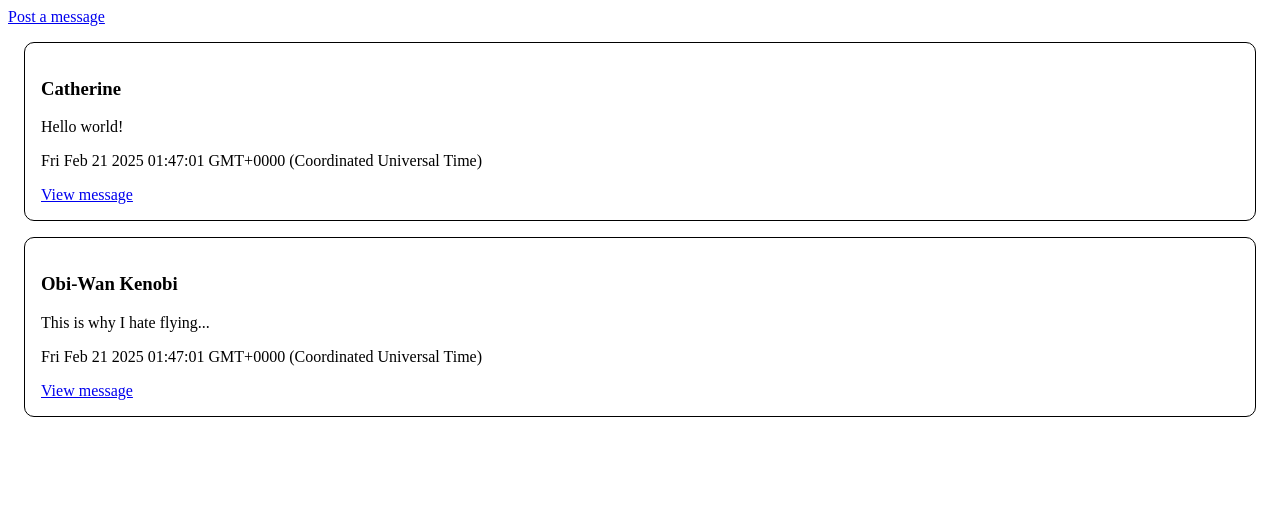
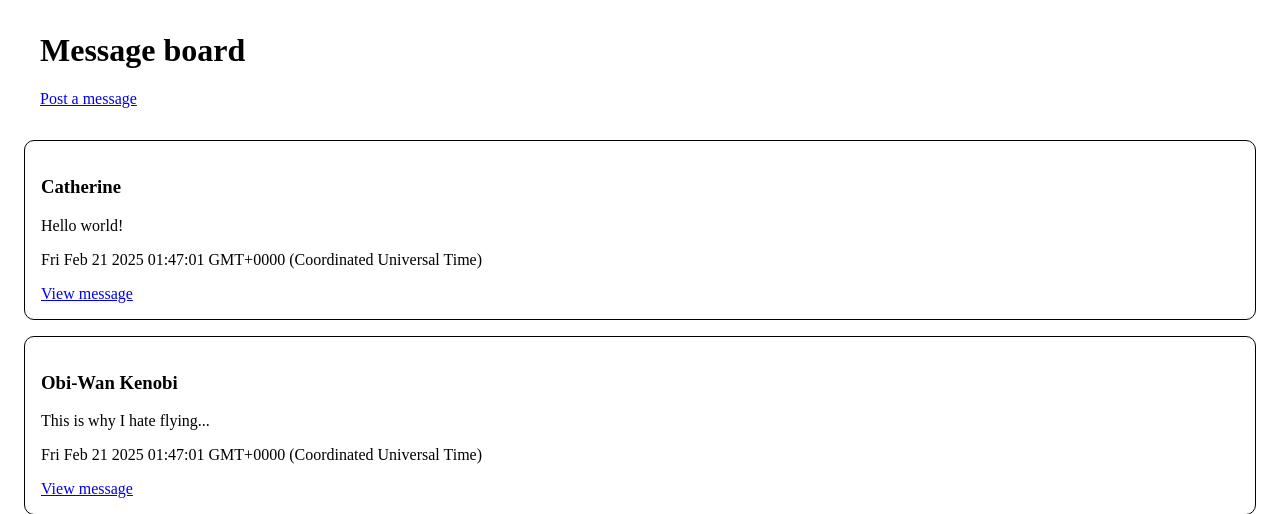
Before and after one commit to ccrenshawcodes/mini-message-board, a Node server app: page / in a window 1280 px wide. Shown: the top 514 px of the page. Run offline with Node 20, Linux system fonts and the light colour scheme.

Commit message:
make it look a little better i guess

```diff
--- a/public/styles.css
+++ b/public/styles.css
@@ -1,3 +1,12 @@
+header {
+  padding: 1em;
+  margin: 1em;
+}
+
+header > h1 {
+  margin-top: 0;
+}
+
 .message {
   border: 1px solid black;
   border-radius: 10px;
--- a/views/form.ejs
+++ b/views/form.ejs
@@ -1,12 +1,17 @@
 <form action="/new" method="POST">
   <h2>Post a message!</h2>
   <a href="/">Go back</a>
+  <br><br>
 
   <label for="user-name">Your name: </label>
+  <br>
   <input type="text" id="user-name" name="userName">
+  <br><br>
 
   <label for="user-message">Your message: </label>
+  <br>
   <input type="text" id="user-message" name="userMessage">
+  <br><br>
 
   <button>Submit</button>
 </form>
--- a/views/index.ejs
+++ b/views/index.ejs
@@ -4,7 +4,11 @@
     <link rel="stylesheet" href="/styles.css">
   </head>
   <body>
-    <a href="/new">Post a message</a>
+    <header>
+      <h1>Message board</h1>
+      <a class="to-new" href="/new">Post a message</a>
+    </header>
+
     <% for (let i = 0; i < messages.length; i++) { %>
       <div class="message" id="<%= messages[i].id%>">
         <h3><%= messages[i].user %></h3>
@@ -15,5 +19,6 @@
         </a>
       </div>
     <% } %>
+
   </body>
 </html>
--- a/views/message.ejs
+++ b/views/message.ejs
@@ -2,5 +2,6 @@
   <h2><%= user %></h2>
   <p><%= message %></p>
   <span><%= added %></span>
-  <a href="/">Back to all</a>
 </div>
+<br>
+<a href="/">Back to all</a>
```
